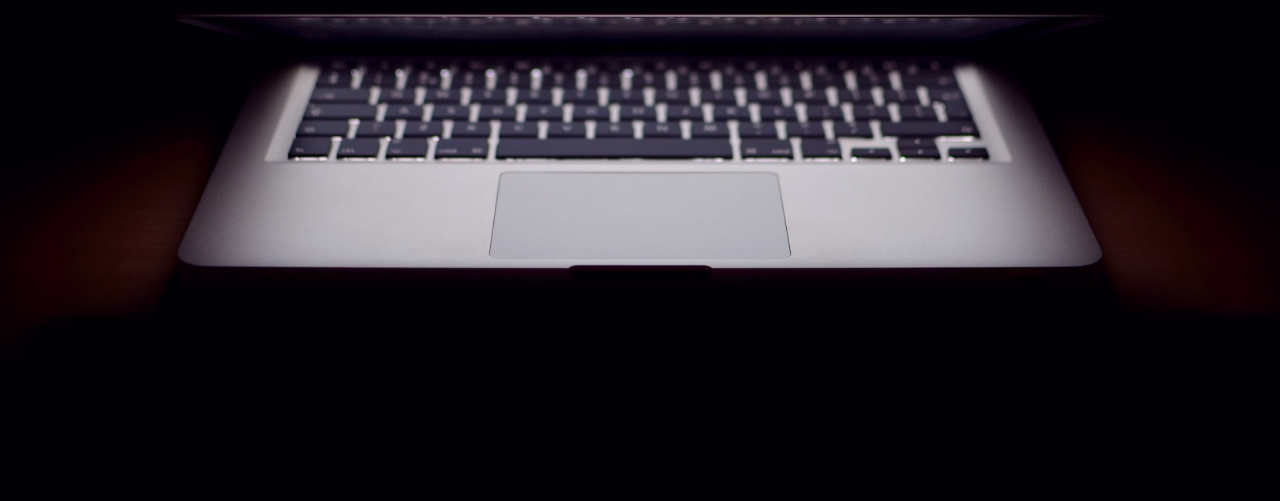
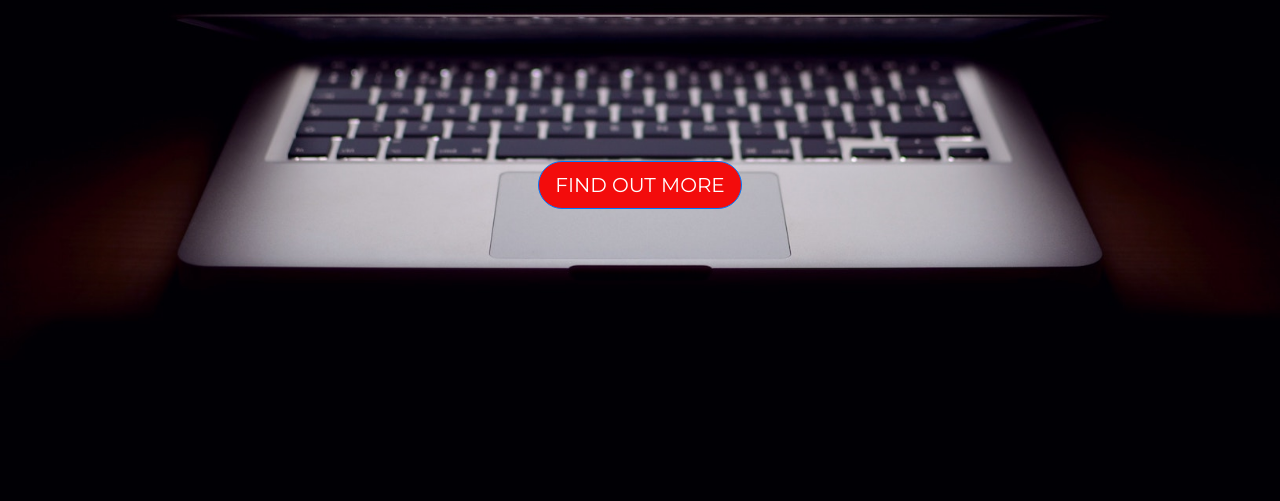
Before and after one commit to adimall25/FirstPage, a plain HTML site: page index.html in a window 1280 px wide. Shown: the part 299-800 px from the top of the page. Drawn offline with nearby package versions, Linux system fonts and the light colour scheme.

Commit message:
Update style.css

```diff
--- a/style.css
+++ b/style.css
@@ -43,4 +43,5 @@ h1
 	align-items: center;
 	justify-content: center;
 	flex-direction: column;
+	height:45rem;
 }
```
